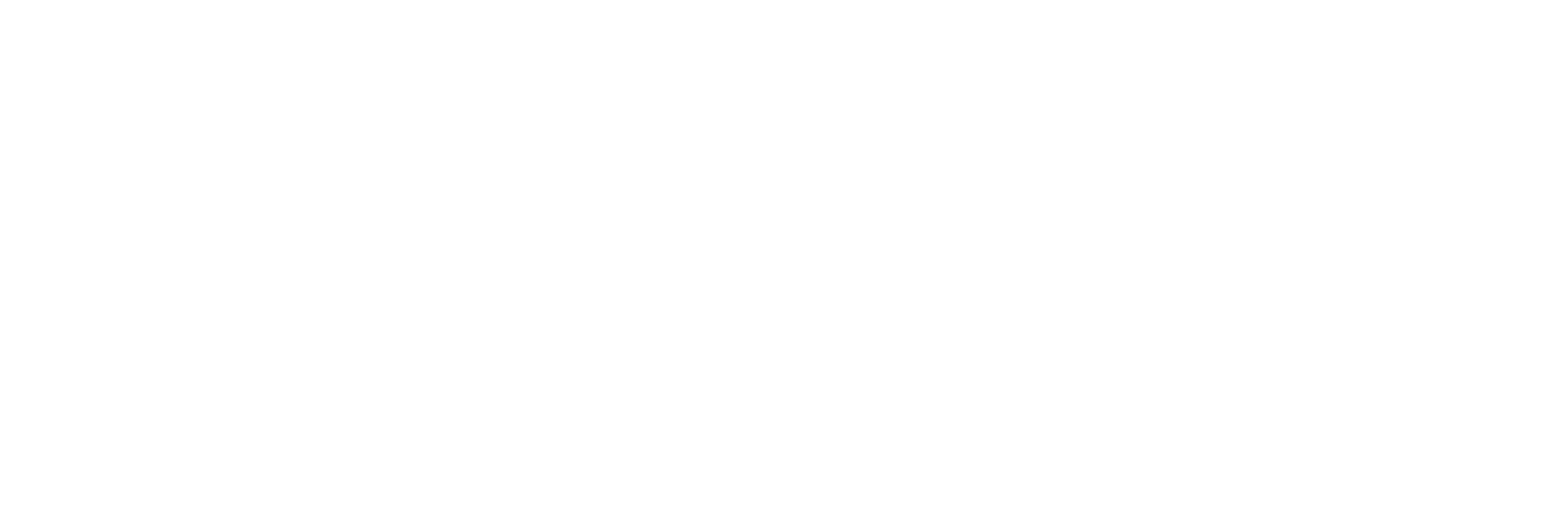
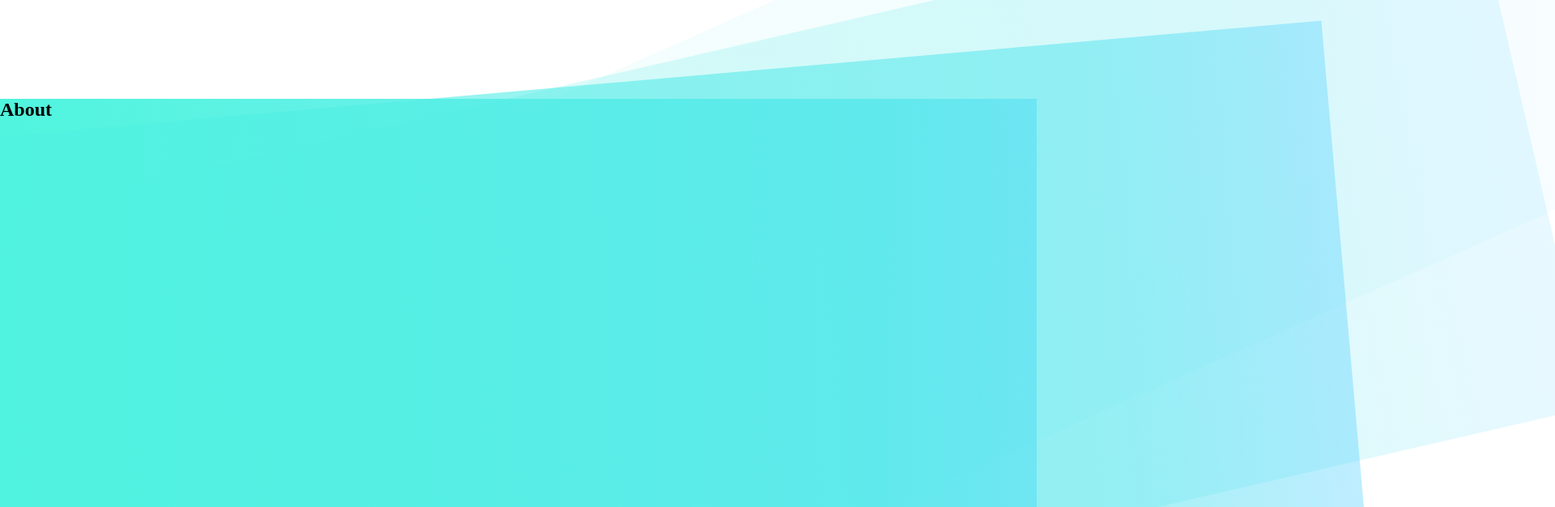
Before and after one commit to nathan-chin-zz/nathan-chin.github.io, a React app: page / in a window 1280 px wide. Shown: the part 518-1144 px from the top of the page at 81% size, 1920 px wide, since content can reach past the window. Before the commit the page ends 800 px from the top, so only its background shows below. Built offline with nearby package versions, Linux system fonts and the light colour scheme.

Commit message:
Sections organized correctly, added scss variables and styling, eslint and VSCode files

```diff
--- a/package.json
+++ b/package.json
@@ -34,6 +34,7 @@
     "webpack-dev-server": "^3.1.4"
   },
   "dependencies": {
+    "eslint": "^5.2.0",
     "node-sass": "^4.9.2",
     "react": "^16.4.1",
     "react-dom": "^16.4.1",
--- a/src/components/App.jsx
+++ b/src/components/App.jsx
@@ -1,11 +1,19 @@
 import React, {Component} from 'react';
 import ReactDOM from 'react-dom';
+import Section from './Section.jsx';
+
+import styles from '../style/App.scss';
 
 class App extends Component {
     render() {
         return (
-            <div>
-                <h1>This is a React app</h1>
+            <div className="main">
+                <Section className="main-intro" title="Intro" />
+                <Section className="about" title="About" />
+                <Section className="experience" title="Experience" />
+                <Section className="projects" title="Projects" />
+                <Section className="skills" title="Skills" />
+                <Section className="contact" title="Contact" />
             </div>
         );
     }
--- /dev/null
+++ b/src/components/Section.jsx
@@ -0,0 +1,26 @@
+import React, { Component } from 'react';
+import PropTypes from 'prop-types';
+
+import '../style/Section.scss';
+
+export default class Section extends Component {
+    constructor(props){
+        super(props);
+    }
+
+    render() {
+        return (
+            <div className={`main ${this.props.title.toLowerCase()}`}>
+                <h1>{this.props.title}</h1>
+                <div className="angle1"></div>
+                <div className="angle2"></div>
+                <div className="angle3"></div>
+            </div>
+        )
+    }
+
+}
+
+Section.propTypes = {
+    title: PropTypes.string,
+};
--- /dev/null
+++ b/src/constants/_theme.scss
@@ -0,0 +1,35 @@
+// General
+$white: #ffffff;
+$default-text: #383838;
+
+// Fixed nav
+$header-background: #fff07c;
+$header-opacity-1: 0.5;
+$header-opacity-2: 0.5;
+$header-opacity-3: 0.2;
+
+// Sections
+$section-opacity-1: 1;
+$section-opacity-2: 0.7;
+$section-opacity-3: 0.12;
+$section-opacity-4: 0.05;
+
+// About section
+$about-background: #50f5de;
+$about-background-gradient: linear-gradient(90deg, rgba(80,245,222,1) 0%, rgba(80,228,237,0.73) 85%, rgba(80,207,255,0.53) 100%);
+
+// Experience section
+$switch-background-work: #858585;
+$switch-background-academic: #FFD98C;
+$experience-background: #141B41;
+
+// Projects section
+$projects-background: #6650f5;
+$projects-background-gradient: linear-gradient(90deg, rgba(102,80,245,1) 0%, rgba(40,73,123,0.75) 100%);
+
+// Skills section
+//$card-background:
+
+// Contact section
+$contact-background: #3f72ff;
+$contact-background-gradient: linear-gradient(90deg, rgba(63,114,255,1) 0%, rgba(27,80,212,1) 80%, rgba(11,66,193,1) 100%);
--- /dev/null
+++ b/src/style/App.scss
@@ -0,0 +1,11 @@
+@import '../constants/theme';
+
+* {
+    margin: 0;
+    padding: 0;
+}
+
+body {
+    background-color: $white;
+    overflow-x: hidden;
+}
--- /dev/null
+++ b/src/style/Section.scss
@@ -0,0 +1,122 @@
+@import '../constants/theme';
+
+.main {
+    min-height: 40rem;
+
+    & .angle1 {
+        position: absolute;
+        left: -20%;
+        bottom: -10px;
+        width: 150%;
+        min-height: 41.5rem;
+        z-index: 3;
+        opacity: 0.7;
+        transform: rotate(-5deg);
+    }
+
+    & .angle2 {
+        position: absolute;
+        left: -30%;
+        bottom: -8px;
+        width: 180%;
+        min-height: 42rem;
+        z-index: 2;
+        opacity: 0.25;
+        transform: rotate(-13deg);
+    }
+
+    & .angle3 {
+        position: absolute;
+        left: -30%;
+        bottom: -10px;
+        width: 180%;
+        min-height: 43rem;
+        z-index: 1;
+        opacity: 0.08;
+        transform: skewY(-24deg);
+    }
+
+    .intro {
+        position: relative;
+        background: $white;
+        z-index: 1;
+    }
+
+    .about {
+        position: relative;
+        background: $about-background;
+        background: $about-background-gradient;
+        z-index: 5;
+
+        & .angle1 {
+            background: $about-background;
+            background: $about-background-gradient;
+        }
+
+        & .angle2 {
+            background: $about-background;
+            background: $about-background-gradient;
+        }
+
+        & .angle3 {
+            background: $about-background;
+            background: $about-background-gradient;
+        }
+    }
+
+    .experience {
+        position: relative;
+        background: $white;
+        z-index: 1;
+    }
+
+    .projects {
+        position: relative;
+        background: $projects-background;
+        background: $projects-background-gradient;
+        z-index: 5;
+
+        & .angle1 {
+            background: $projects-background;
+            background: $projects-background-gradient;
+        }
+
+        & .angle2 {
+            background: $projects-background;
+            background: $projects-background-gradient;
+        }
+
+        & .angle3 {
+            background: $projects-background;
+            background: $projects-background-gradient;
+        }
+    }
+
+    .skills {
+        position: relative;
+        background: $white;
+        z-index: 1;
+    }
+
+    .contact {
+        position: relative;
+        background: $contact-background;
+        background: $contact-background-gradient;
+        z-index: 5;
+
+        & .angle1 {
+            background: $contact-background;
+            background: $contact-background-gradient;
+        }
+
+        & .angle2 {
+            background: $contact-background;
+            background: $contact-background-gradient;
+        }
+
+        & .angle3 {
+            background: $contact-background;
+            background: $contact-background-gradient;
+        }
+    }
+}
```
Also changed, not shown: src/index.html (deleted, +0 -39 lines), src/index.js (deleted, +0 -8 lines), .eslintrc.json (added), 1 other file (tests, documents, lock files or other folders).
